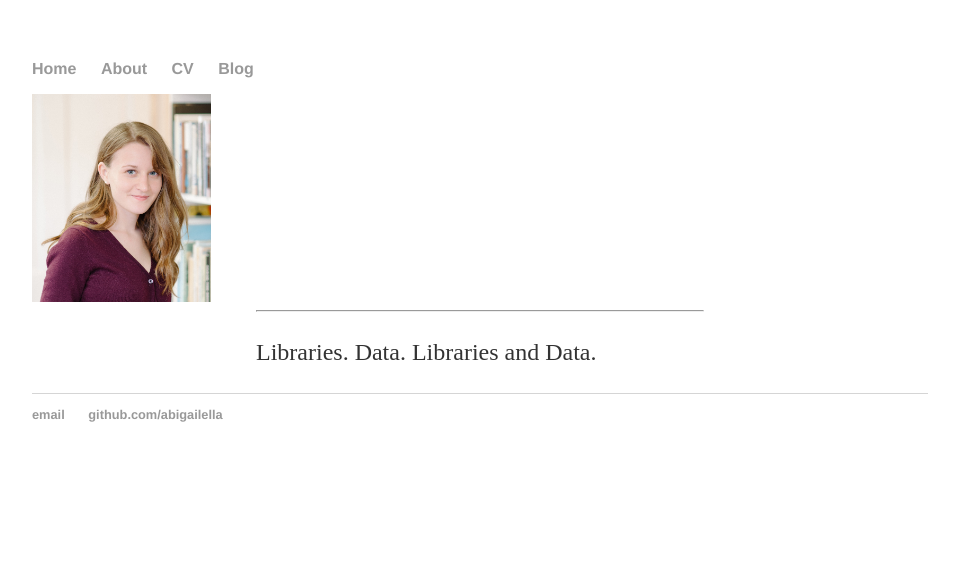
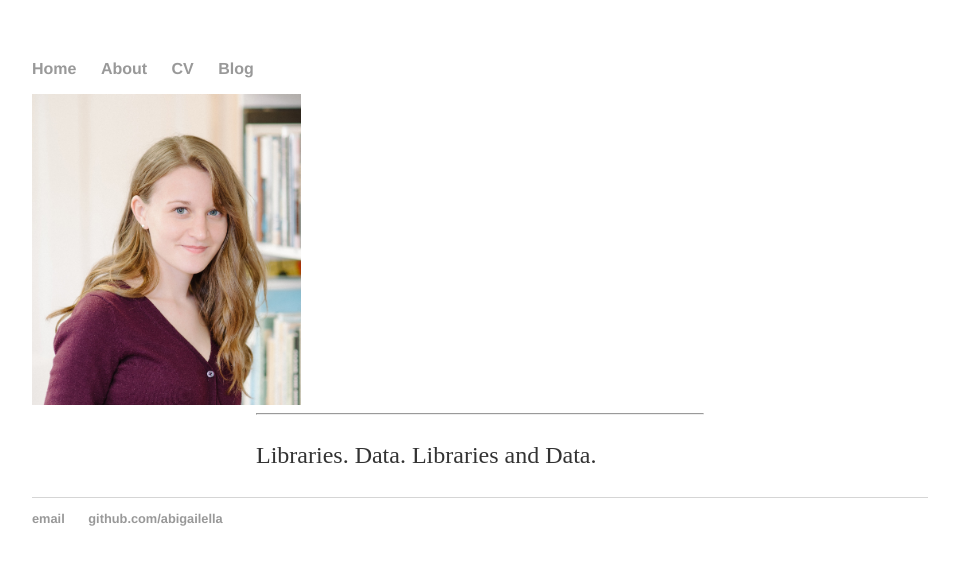
Before and after one commit to abigailella/abigailella.github.io, a Jekyll site: the page built from about.html, in a window 1280 px wide. Shown: the top 565 px of the page, without its empty margins (160-1119 px from the left). Built offline with Jekyll 4.4.1, drawn with Linux system fonts in a browser that asks for light colours.

Commit message:
Update about.html

```diff
--- a/about.html
+++ b/about.html
@@ -4,7 +4,7 @@ title: Abigail E. Johnson
 ---
 <div class="jumbotron jumbotron-fluid">
 	<div class="text-center">
-  				<img src="headshot.jpg" class="mx rounded-circle" style="width:20%; height:20%;" align="middle">
+  				<img src="headshot.jpg" class="mx rounded-circle" style="width:30%; height:30%;" align="middle">
   				<hr class="my-4" style="margin-left:25%; margin-right:25%">
   					<p style="margin-left:25%; margin-right:25%">Libraries. Data. Libraries and Data.</p>
   				</hr>
```
